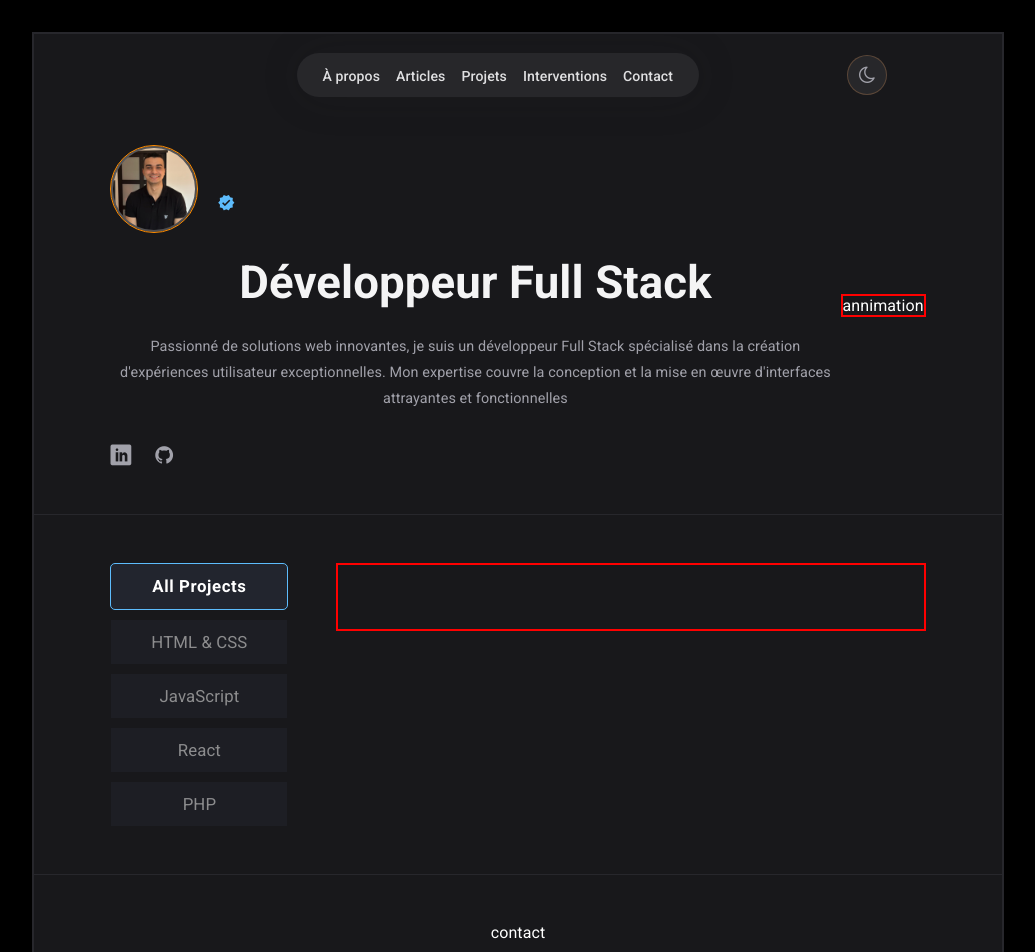
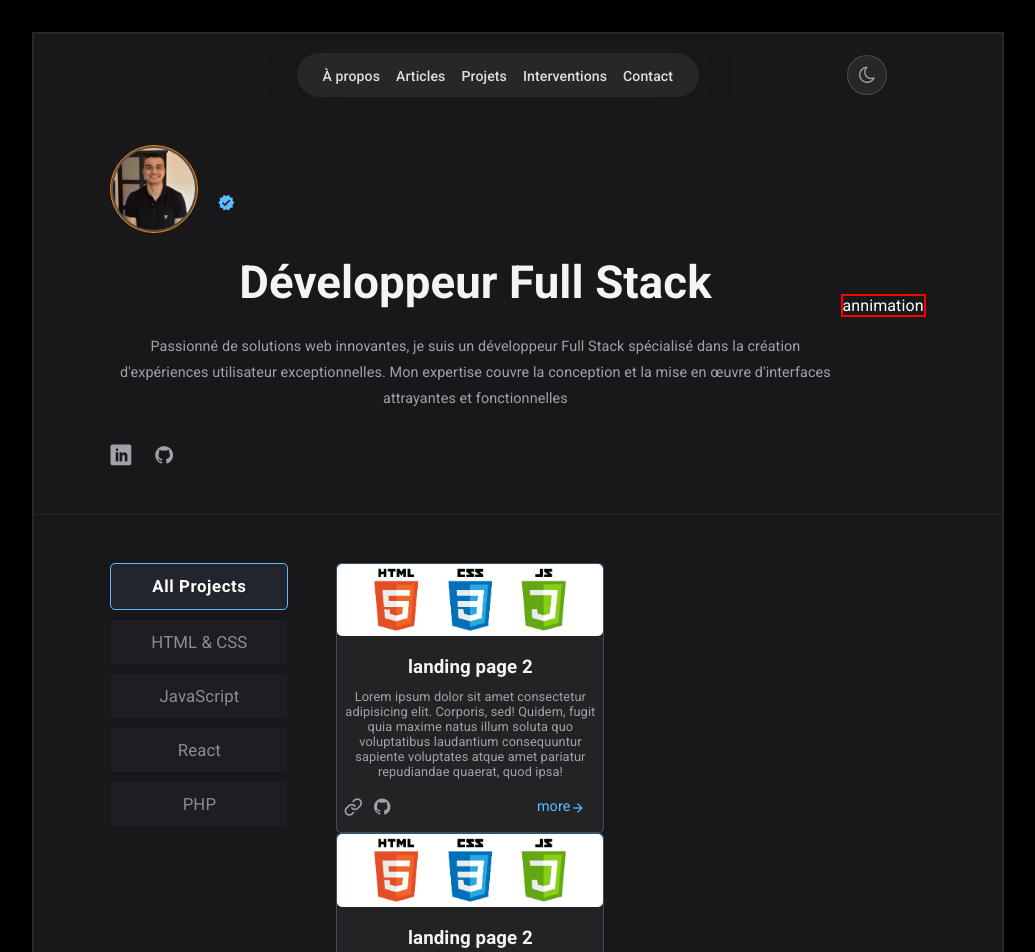
Before and after one commit to bilelmahmoud/Portfolio, a React (Vite) app: page / in a window 1280 px wide. Shown: the top 952 px of the page, without its empty margins (122-1157 px from the left). Built offline with nearby package versions, Linux system fonts and the light colour scheme.

Commit message:
Concevoir le design de la carte pour la section projet

```diff
--- a/src/components/3-main/Main.jsx
+++ b/src/components/3-main/Main.jsx
@@ -13,10 +13,38 @@ const Main = () => {
                   <button>PHP</button>
           </section>
 
-          <section className=' border right-section'>
-              <article className='card'>
+          <section className='right-section'>
+
+
+          {["aa", "bb", "cc"].map((item) => {
+
+            return(
+              <article key={item}  className='card'>
+                    <img width={266} src="./htmlcssjs-details.png" alt="" />
+                    <div style={{width:"266px"}} className="box">
+                          <h1 className="title">landing page 2</h1>
+                          <p className="sub-title">
+                            Lorem ipsum dolor sit amet consectetur adipisicing elit. Corporis, sed! Quidem, fugit quia maxime natus illum soluta quo voluptatibus laudantium consequuntur sapiente voluptates atque amet pariatur repudiandae quaerat, quod ipsa!
+                          </p>
+                          <div  className="flex icons">
+                              <div style={{gap : "11px"}} className='flex'>
+                                <div className="icon-link"></div>
+                                <div className="icon-github"></div>
+                              </div>
+                              <a className='link flex' href="">
+                                more
+                                <span style={{alignSelf: "end"}} className='icon-arrow-right'>
+
+                                </span>
+                              </a>
+                          </div>
+                    </div>
 
               </article>
+            )
+
+          })}
+
           </section>
     </main>
   )
--- a/src/components/3-main/main.css
+++ b/src/components/3-main/main.css
@@ -50,8 +50,62 @@ main section.left-section.flex button:hover{
 opacity: 1;
 }
 
+.card{
+ border: 1px solid rgba(93, 188, 252, 0.3);
+ border-radius: 5px;
+ transition: 0.3s;
+ padding: 0;
+ background-image: linear-gradient(
+    rgb(255, 255, 255, 0.05),
+    rgb(255, 255, 255, 0.05)
+    );
+}
+.card:hover{
+    border: 1px solid var(--blue);
+    rotate: 1deg;
+    scale: 1.01;
+    cursor: pointer;
 
+ }
 
+.card img{
+  border-radius: 5px;
+}
+
+.card .box{
+    padding: 1rem 0.4rem;
+}
+
+.card .box .title{
+    color: var(--title);
+}
+.card .box .sub-title{
+    color: var(--subtitle);
+    font-size: 0.8rem;
+    margin-top: 0.7rem;
+    margin-bottom:1.1rem;
+}
+
+.card .box .icons{
+    justify-content: space-between;
+}
+
+.card .icon-github, .card .icon-link{
+ font-size: 1.2rem;
+ color: var(--subtitle)
+}
+
+.card .icon-github:hover, .card .icon-link:hover{
+    font-size: 1.25rem;
+    color: var(--icon-hover);
+    cursor: pointer;
+}
+
+.card a.link{
+  font-size: 0.9rem;
+  color: var(--blue);
+  margin-right: 12px;
+}
 
 /*
 ===============================
@@ -60,5 +114,5 @@ opacity: 1;
 */
 
 main section.right-section {
-   flex-grow: 1;
+   /* flex-grow: 1; */
 }
--- a/src/index.css
+++ b/src/index.css
@@ -15,6 +15,8 @@ html {box-sizing: border-box;}
   margin: 0;
   padding: 0;
 }
+
+
 
 
 :root{
```
Also changed, not shown: public/avatar-dev.avif (deleted), public/htmlcssjs-details.png (added).
